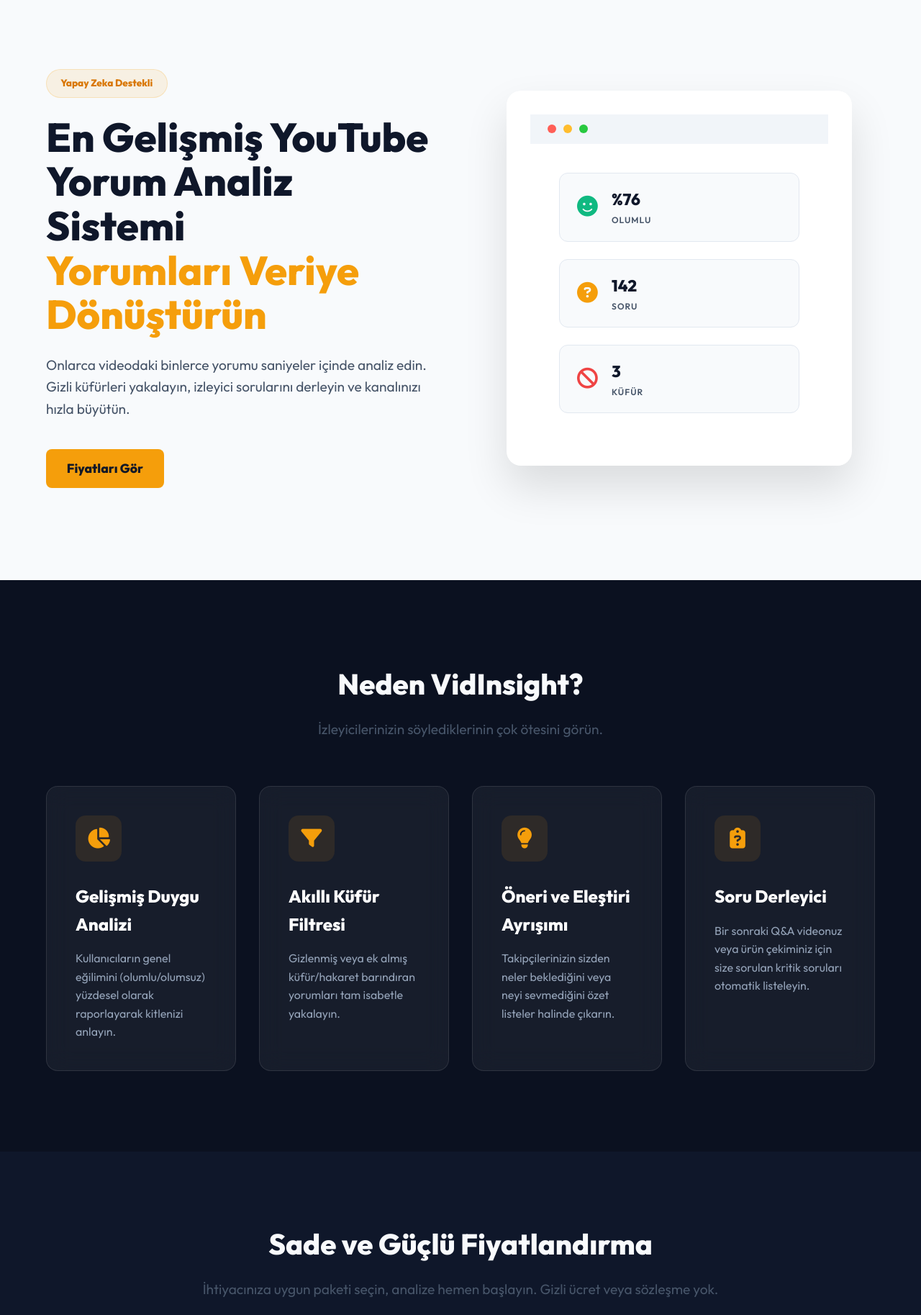
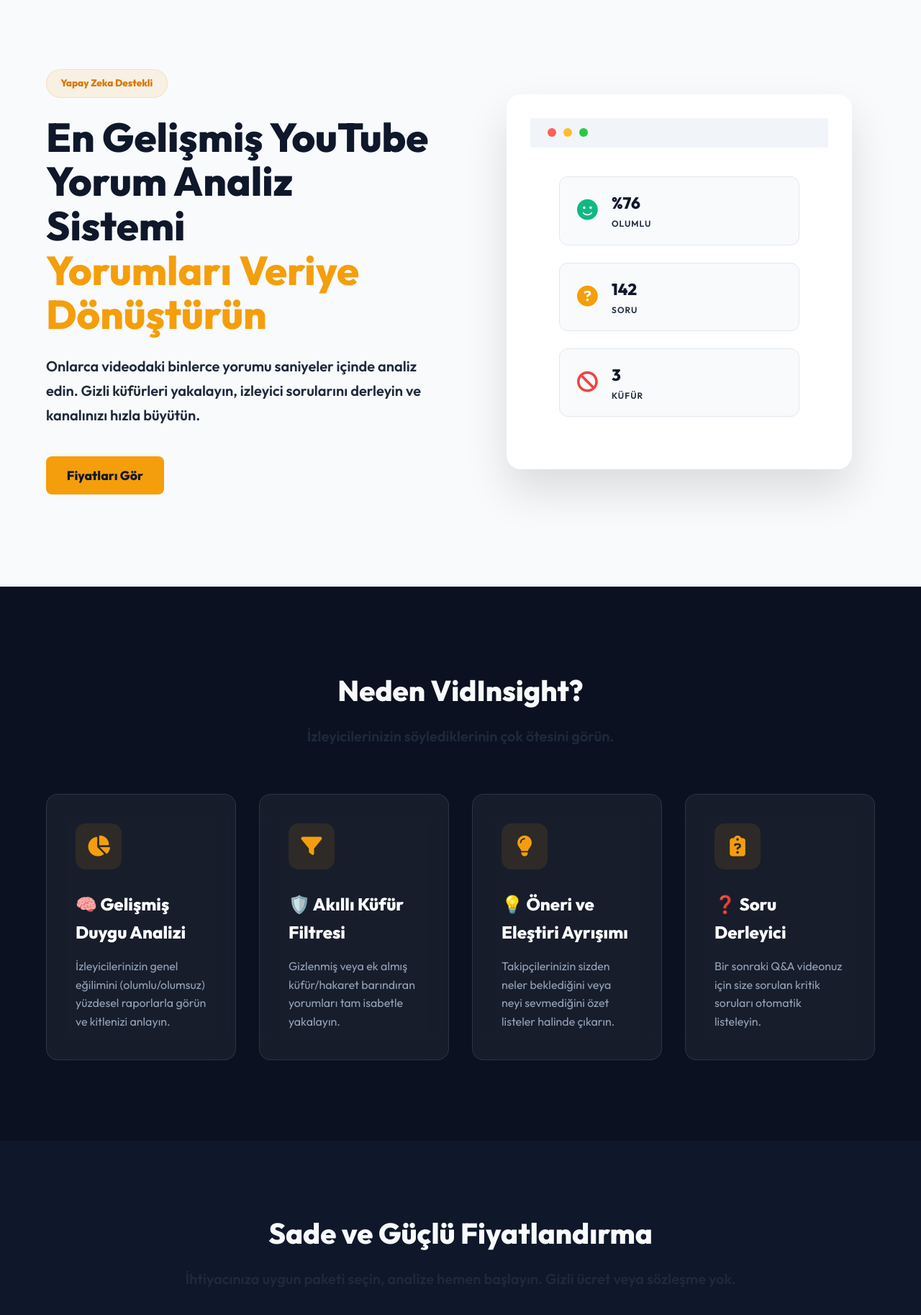
Before and after one commit to fatnarman-debug/youtube-analiz, a FastAPI app: page / in a window 1280 px wide. Shown: the part 93-1920 px from the top of the page at 72% size. Run offline with FastAPI, Linux system fonts and the light colour scheme.

Commit message:
style: Final font prominence and contrast overhaul with emojis

```diff
--- a/locales/tr.json
+++ b/locales/tr.json
@@ -19,14 +19,14 @@
   "feat_title": "Neden VidInsight?",
   "feat_desc": "İzleyicilerinizin söylediklerinin çok ötesini görün.",
 
-  "feat_1_title": "Gelişmiş Duygu Analizi",
-  "feat_1_desc": "Kullanıcıların genel eğilimini (olumlu/olumsuz) yüzdesel olarak raporlayarak kitlenizi anlayın.",
-  "feat_2_title": "Akıllı Küfür Filtresi",
+  "feat_1_title": "🧠 Gelişmiş Duygu Analizi",
+  "feat_1_desc": "İzleyicilerinizin genel eğilimini (olumlu/olumsuz) yüzdesel raporlarla görün ve kitlenizi anlayın.",
+  "feat_2_title": "🛡️ Akıllı Küfür Filtresi",
   "feat_2_desc": "Gizlenmiş veya ek almış küfür/hakaret barındıran yorumları tam isabetle yakalayın.",
-  "feat_3_title": "Öneri ve Eleştiri Ayrışımı",
+  "feat_3_title": "💡 Öneri ve Eleştiri Ayrışımı",
   "feat_3_desc": "Takipçilerinizin sizden neler beklediğini veya neyi sevmediğini özet listeler halinde çıkarın.",
-  "feat_4_title": "Soru Derleyici",
-  "feat_4_desc": "Bir sonraki Q&A videonuz veya ürün çekiminiz için size sorulan kritik soruları otomatik listeleyin.",
+  "feat_4_title": "❓ Soru Derleyici",
+  "feat_4_desc": "Bir sonraki Q&A videonuz için size sorulan kritik soruları otomatik listeleyin.",
   "feat_5_title": "Excel Çıktısı",
   "feat_5_desc": "Tüm analiz verilerini dilediğiniz zaman tek tıkla şık bir Excel (XLSX) dökümü olarak indirin.",
   "feat_6_title": "Sahte/Spam Engeli",
@@ -185,13 +185,13 @@
   "faq_section_desc": "Aklınızdaki soruların cevaplarını burada bulabilirsiniz.",
 
   "faq_q1": "Bir analiz ne kadar sürer?",
-  "faq_a1": "Video yorumlarını çekip analiz etme işlemi genellikle 15-30 dakika içinde tamamlanır. Tamamlandığında e-posta ile bildirim gönderilir.",
+  "faq_a1": "⌛ Video yorumlarını çekip analiz etme işlemi genellikle 15-30 dakika içinde tamamlanır. Tamamlandığında e-posta ile bildirim gönderilir.",
 
   "faq_q2": "Hangi dillerdeki yorumları analiz edebilirsiniz?",
   "faq_a2": "Platformumuz başta Türkçe ve İngilizce olmak üzere birden fazla dili desteklemektedir.",
 
   "faq_q3": "Raporum hangi formatta teslim edilir?",
-  "faq_a3": "Analizler, birden fazla sekme içeren detaylı bir Excel (.xlsx) dosyası olarak teslim edilir. İçinde duygu dağılımı, en beğenilen yorumlar, eleştiriler ve öneriler yer alır.",
+  "faq_a3": "📈 Analizler, birden fazla sekme içeren detaylı bir Excel (.xlsx) dosyası olarak teslim edilir. İçinde duygu dağılımı, en beğenilen yorumlar, eleştiriler ve öneriler yer alır.",
 
   "faq_q4": "Tek seferlik paket ile abonelik arasındaki fark nedir?",
   "faq_a4": "Tek seferlik pakette 1 video analizi hakkı satın alırsınız. Abonelik paketlerinde ise aylık yenilenen video analizi hakkından faydalanırsınız.",
--- a/static/css/style.css
+++ b/static/css/style.css
@@ -4,8 +4,8 @@
     --accent: #F59E0B; /* VidInsight Sarısı */
     --accent-hover: #D97706;
     --text-light: #F8FAFC;
-    --text-dark: #0F172A; /* Koyu Metin Rengi (Beyaz Bölümler İçin) */
-    --text-muted: #475569; /* Daha Belirgin Gri (Aydınlık Bölümler) */
+    --text-dark: #0F172A; /* Koyu Metin Rengi */
+    --text-muted: #1e293b; /* Çok Daha Belirgin Koyu Gri (Aydınlık Bölümler) */
     --text-muted-light: #94A3B8; /* Hafif Gri (Karanlık Bölümler) */
     --glass-bg: rgba(255, 255, 255, 0.05);
     --glass-border: rgba(255, 255, 255, 0.1);
@@ -32,6 +32,8 @@
     background-color: var(--primary);
     color: var(--text-light);
     line-height: 1.6;
+    -webkit-font-smoothing: antialiased;
+    -moz-osx-font-smoothing: grayscale;
 }
 
 /* Glassmorphism Utilities */
@@ -170,11 +172,12 @@
 .hero-content { flex: 1; }
 .hero-content h1 { color: var(--text-dark); }
 .hero-content p {
-    font-size: 1.2rem;
+    font-size: 1.25rem;
     color: var(--text-muted);
-    font-weight: 500;
+    font-weight: 600;
     margin-bottom: 2.5rem;
     max-width: 550px;
+    line-height: 1.7;
 }
 .hero-badge {
     display: inline-block;
@@ -249,8 +252,8 @@
 }
 .section-title p {
     color: var(--text-muted);
-    font-size: 1.2rem;
-    font-weight: 500;
+    font-size: 1.25rem;
+    font-weight: 600;
 }
 
 /* Features (Karanlık Mod'a Dönüş) */
@@ -771,7 +774,7 @@
     color: var(--text-muted-light);
     font-size: 1rem;
     line-height: 1.6;
-    font-weight: 500;
+    font-weight: 600;
     margin: 0;
 }
 
--- a/templates/dashboard.html
+++ b/templates/dashboard.html
@@ -32,6 +32,7 @@
 
         .user-welcome p {
             color: var(--text-muted);
+            font-weight: 600;
             margin: 0;
         }
 
@@ -80,9 +81,10 @@
 
         .reports-table th {
             color: var(--text-muted);
-            font-weight: 600;
+            font-weight: 700;
             text-transform: uppercase;
             font-size: 0.8rem;
+            letter-spacing: 0.5px;
         }
 
         .reports-table tr:hover {
```
